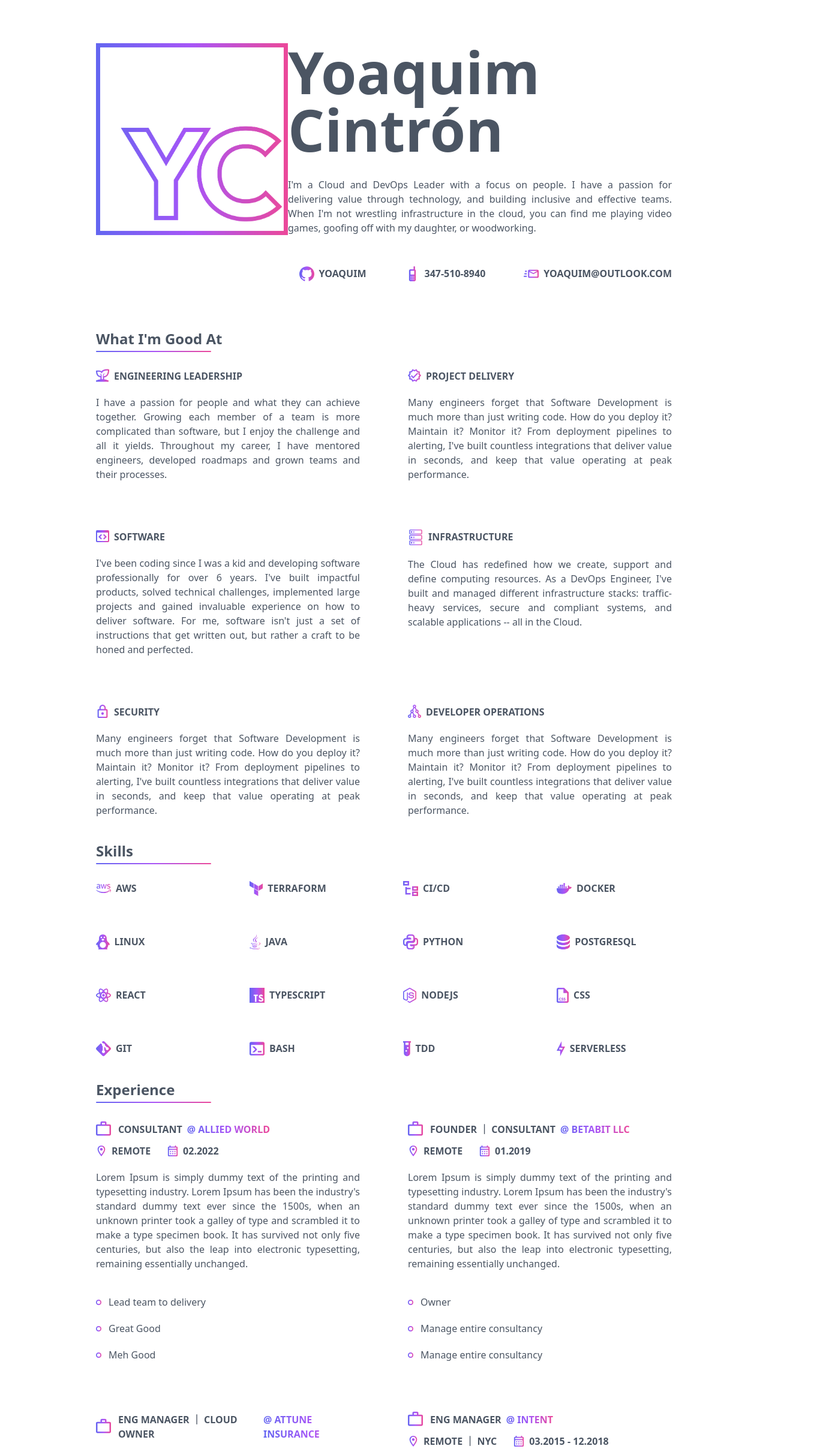
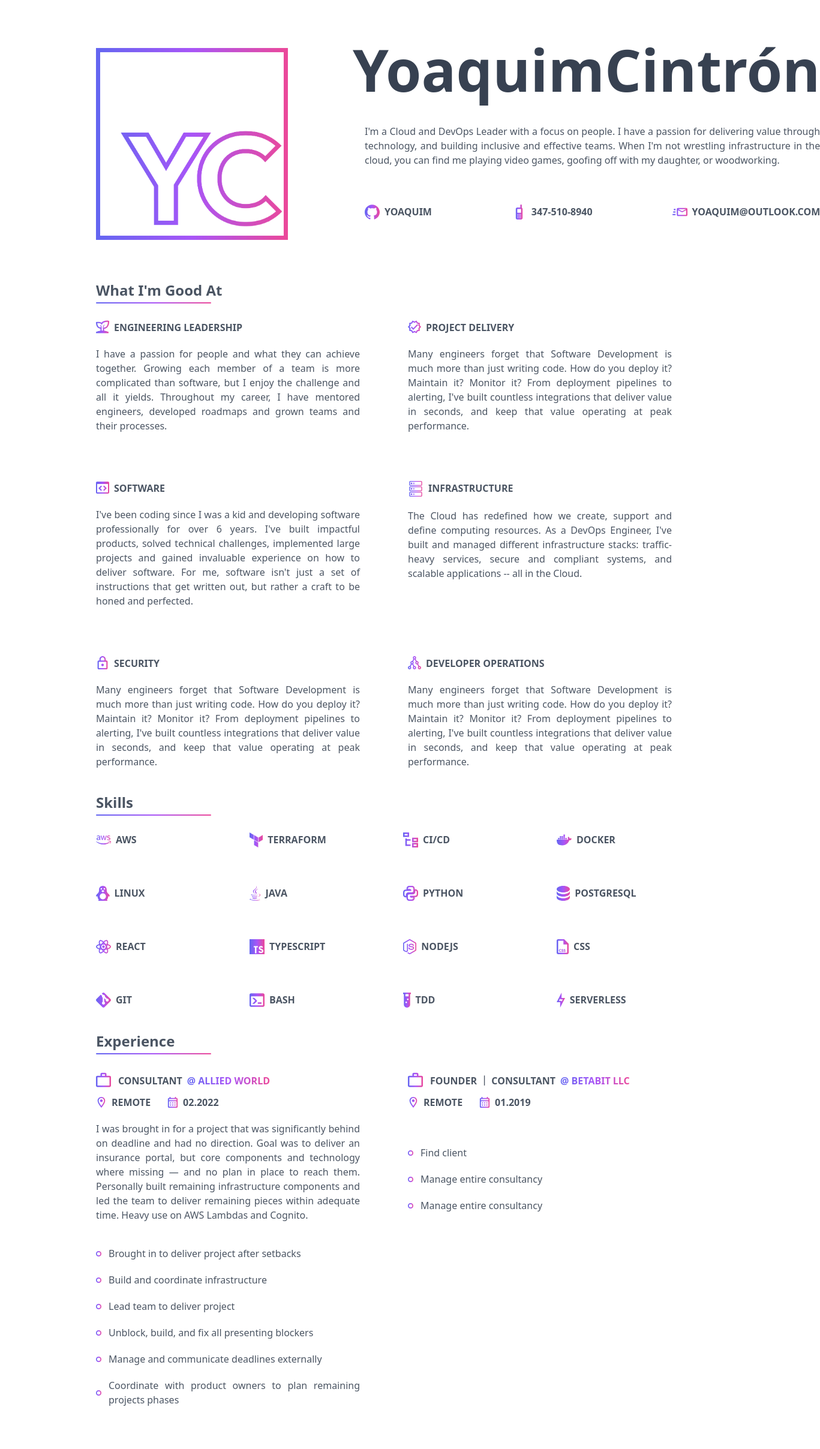
Before and after one commit to yoaquim/resume, a React (Create React App) app: page / in a window 1280 px wide. Shown: the top 2416 px of the page at 60% size, 1367 px wide, since content can reach past the window. Built offline with nearby package versions, Linux system fonts and the light colour scheme.

Commit message:
Design almost complete

```diff
--- a/src/Resume.tsx
+++ b/src/Resume.tsx
@@ -10,7 +10,7 @@ import ThemeContext, {Themes} from './context'
 function Resume() {
     return (
         <ThemeContext.Provider value={Themes.light}>
-            <div className={`pb-20 pt-8 grid place-items-center ${Themes.light.background} text-gray-600`}>
+            <div className={`lg:pb-20 pb-14 pt-8 grid place-items-center ${Themes.light.background} text-gray-600`}>
                 <Header/>
                 <WhatImGoodAt/>
                 <Skills/>
--- a/src/components/Experience.tsx
+++ b/src/components/Experience.tsx
@@ -8,28 +8,26 @@ export default function Experience() {
         <Section title="Experience">
             <div className="grid gap-20 sm:grid-cols-1 lg:grid-cols-2">
                 <Job title="Consultant" workplace="Allied World" location="Remote" date="02.2022">
-                    Lorem Ipsum is simply dummy text of the printing and typesetting industry.
-                    Lorem Ipsum has been the industry's standard dummy text ever since the 1500s,
-                    when an unknown printer took a galley of type and scrambled it to make a type specimen book.
-                    It has survived not only five centuries, but also the leap into electronic typesetting, remaining essentially unchanged.
+                    I was brought in for a project that was significantly behind on deadline and had no direction.
+                    Goal was to deliver an insurance portal, but core components and technology where missing — and no plan in
+                    place to reach them. Personally built remaining infrastructure components and led the team to deliver remaining
+                    pieces within adequate time. Heavy use on AWS Lambdas and Cognito.
                     <div className="pt-5">
                         {[
-                            'Lead  team to delivery',
-                            'Great Good',
-                            'Meh Good',
+                            'Brought in to deliver project after setbacks',
+                            'Build and coordinate infrastructure',
+                            'Lead team to deliver project',
+                            'Unblock, build, and fix all presenting blockers',
+                            'Manage and communicate deadlines externally',
+                            'Coordinate with product owners to plan remaining projects phases',
                         ].map(h => Highlight({text: h}))}
                     </div>
                 </Job>
 
                 <Job title="Founder  ｜  Consultant" workplace="Betabit LLC" location="Remote" date="01.2019">
-                    Lorem Ipsum is simply dummy text of the printing and typesetting industry.
-                    Lorem Ipsum has been the industry's standard dummy text ever since the 1500s,
-                    when an unknown printer took a galley of type and scrambled it to make a type specimen book.
-                    It has survived not only five centuries, but also the leap into electronic typesetting, remaining essentially unchanged.
-
                     <div className="pt-5">
                         {[
-                            'Owner',
+                            'Find client',
                             'Manage entire consultancy',
                             'Manage entire consultancy',
                         ].map(h => Highlight({text: h}))}
@@ -57,7 +55,7 @@ export default function Experience() {
 
                 <Job title="Eng Manager" workplace="Intent" location="Remote  ｜  NYC" date="03.2015 - 12.2018">
                     During my tenure at Intent I worked across multiple squads: frontend, backend and data engineering. I transitioned to being a People Manager
-                    and started mentoring and managing performance for  junior engineers. On the Data Engineer team, pushed the companies new
+                    and started mentoring and managing performance for junior engineers. On the Data Engineer team, pushed the companies new
                     vision for an AI Prediction System for Online Travel Agencies by creating the entire infrastructure tu support Model and Prediction
                     Automation.
                     <div className="pt-5">
--- a/src/components/Header.tsx
+++ b/src/components/Header.tsx
@@ -13,15 +13,20 @@ export default function Header() {
     ]
 
     return (
-        <section className="m-auto w-3/4 py-10">
+        <section className="m-auto w-3/4 pb-0 lg:pt-12 lg:pb-7">
             <div className="lg:grid lg:grid-cols-3">
 
-                <div className="lg:col-span-1"><img src={ycr} alt=""/></div>
+                <div className="lg:col-span-1"><img className="h-80" src={ycr} alt=""/></div>
 
-                <div className="lg:col-span-2 flex flex-col items-end">
-                    <h1 className="text-8xl font-bold text-justify">Yoaquim Cintrón</h1>
+                <div className="lg:col-span-2">
+                    <div className="lg:pl-32 lg:grid lg:grid-rows-3 lg:h-full">
 
-                    <p className="py-8 text-justify">
+                        <div className="lg:text-justify lg:flex-row lg:justify-between lg:-ml-5 lg:-mt-3 mt-5 flex flex-col">
+                            <h1 className="lg:pt-0 lg:text-8xl pt-5 font-bold text-6xl text-gray-700">Yoaquim</h1>
+                            <h1 className="lg:text-8xl lg:text-start text-6xl font-bold text-end text-gray-700">Cintrón</h1>
+                        </div>
+
+                        <p className="lg:py-0 lg:mt-5 mt-8 text-justify">
                             I'm a Cloud and DevOps Leader with a focus on people.
                             I have a passion for delivering value through technology,
                             and building inclusive and effective teams. When I'm not
@@ -29,11 +34,11 @@ export default function Header() {
                             video games, goofing off with my daughter, or woodworking.
                         </p>
 
-                    <div className="lg:flex lg:flex-row lg:space-x-16">
+                        <div className="lg:flex lg:flex-row lg:mt-12 justify-between">
                             {icons.map(i => {
                                 return (
                                     <div>
-                                    <a className="flex flex-row mt-5" href={i.href} rel="noopener noreferrer" target="_blank">
+                                        <a className="flex flex-row mt-8 lg:mt-0" href={i.href} rel="noopener noreferrer" target="_blank">
                                             <img src={i.icon} alt="" style={iconStyle}/>
                                             <h3 className="font-bold uppercase ml-2">{i.name}</h3>
                                         </a>
@@ -44,6 +49,8 @@ export default function Header() {
 
                     </div>
                 </div>
+
+            </div>
         </section>
     )
 }
```
Lines whose indentation alone changed are shown as unchanged.
